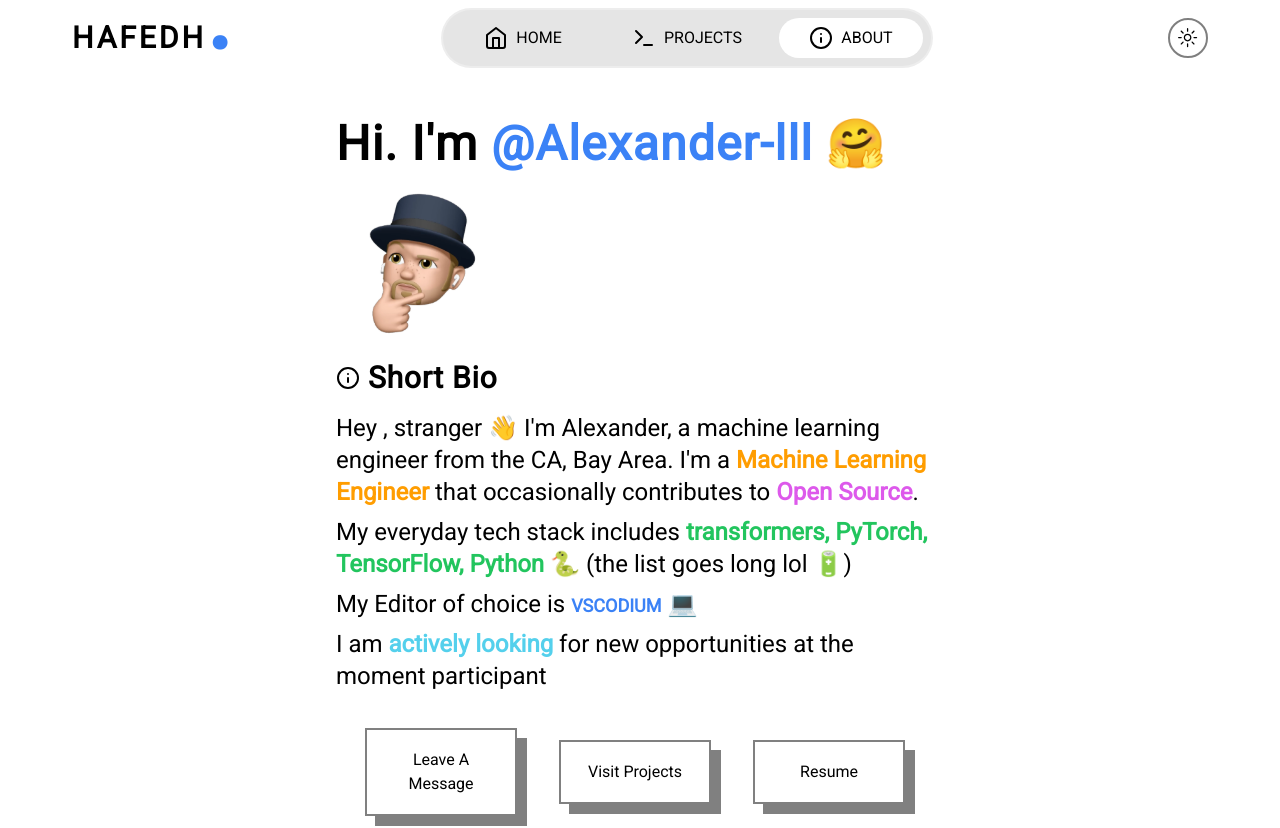
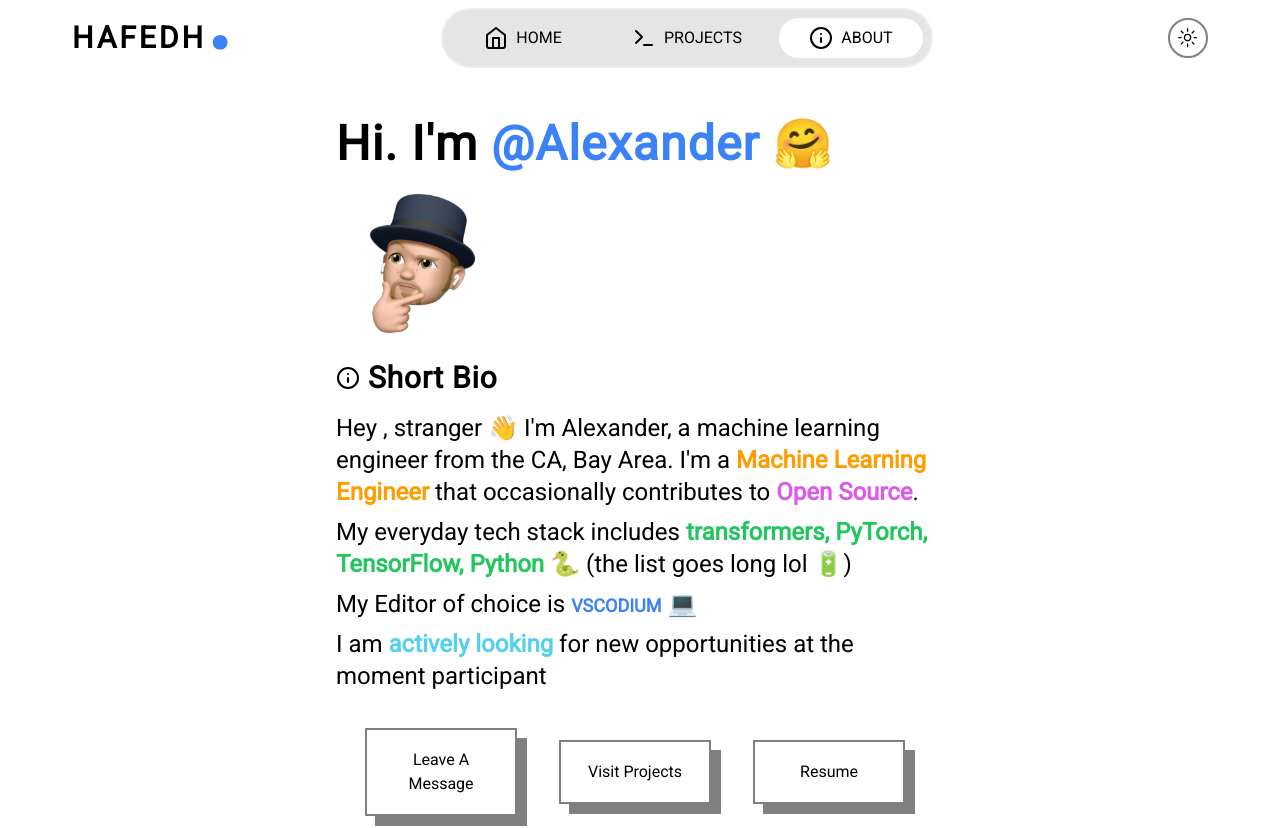
Before and after one commit to Alexander-lll/Alexander-lll.github.io, a Next.js app: page /about in a window 1280 px wide. Shown: the top 828 px of the page. Built offline with nearby package versions, Linux system fonts and the light colour scheme.

Commit message:
Update page.tsx

```diff
--- a/src/app/about/page.tsx
+++ b/src/app/about/page.tsx
@@ -22,7 +22,7 @@ const AboutPage = () => {
                 <h1 className=" text-3xl lg:text-5xl font-bold tracking-wide mt-7">
                     Hi. I&apos;m{" "}
                     <a href="https://github.com/Alexander-lll" rel="noopener noreferrer" target="_blank" className=" text-balance text-blue-500">
-                        @Alexander-lll{" "}
+                        @Alexander{" "}
                     </a>
                     🤗
                 </h1>
```
